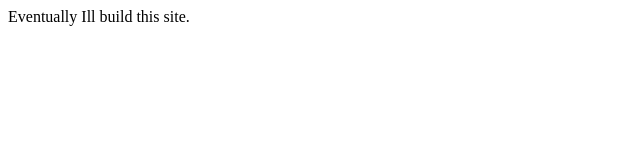
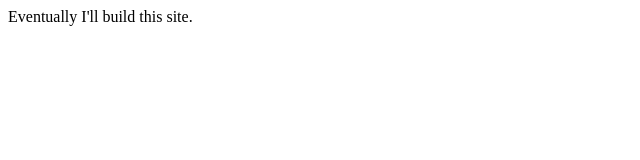
Before and after one commit to q3w3e3/FuckingYeetMe, a plain HTML site: page index.html in a window 1280 px wide. Shown: the full height of the page, 0-640 px from the left. Drawn offline with Linux system fonts and the light colour scheme.

Commit message:
Update index.html

```diff
--- a/index.html
+++ b/index.html
@@ -3,6 +3,6 @@
         <title>FuckingYeetMe</title>
     </head>
     <body>
-        <p>Eventually Ill build this site.</p>
+        <p>Eventually I'll build this site.</p>
     </body>
 </html>
```
